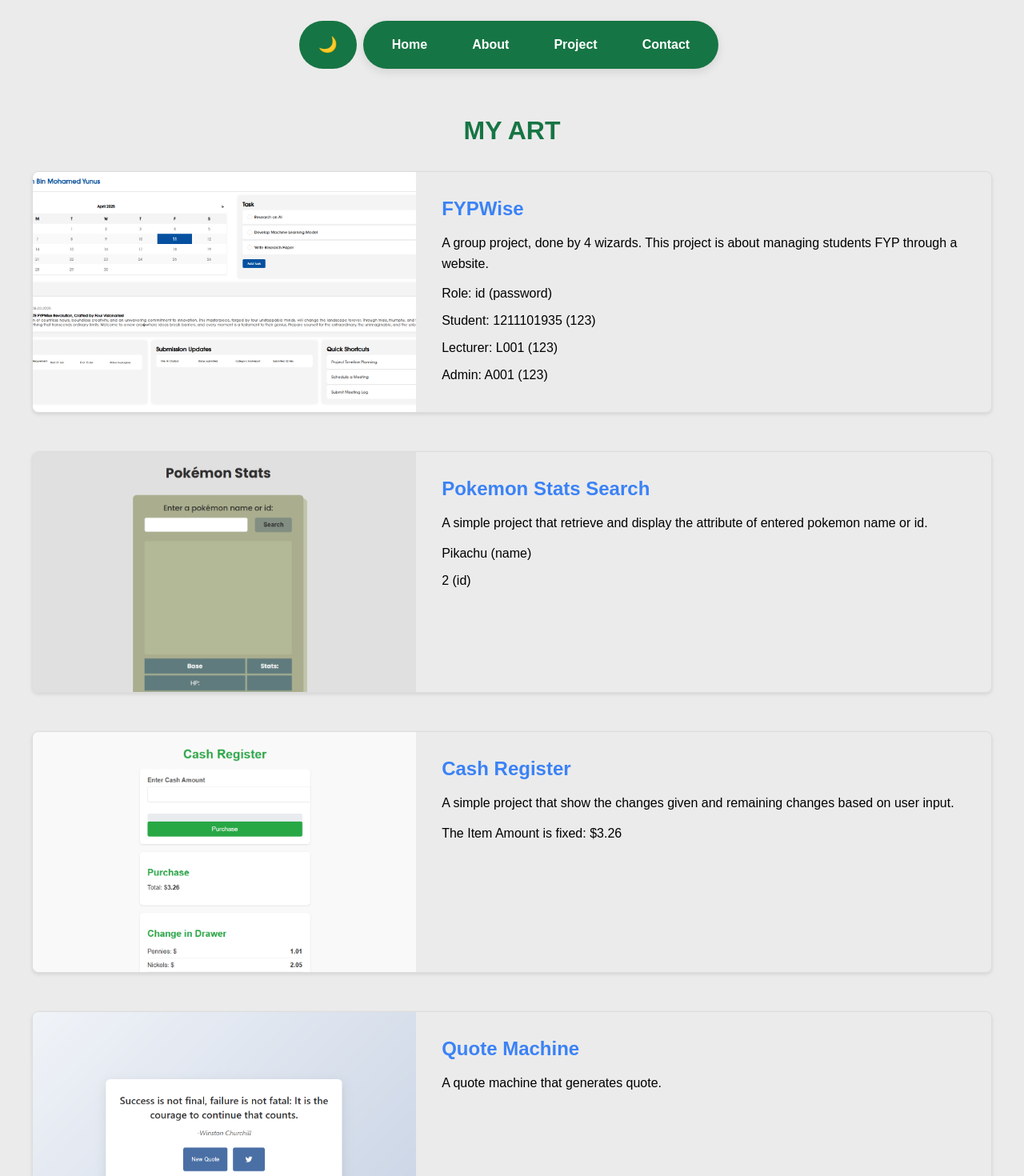
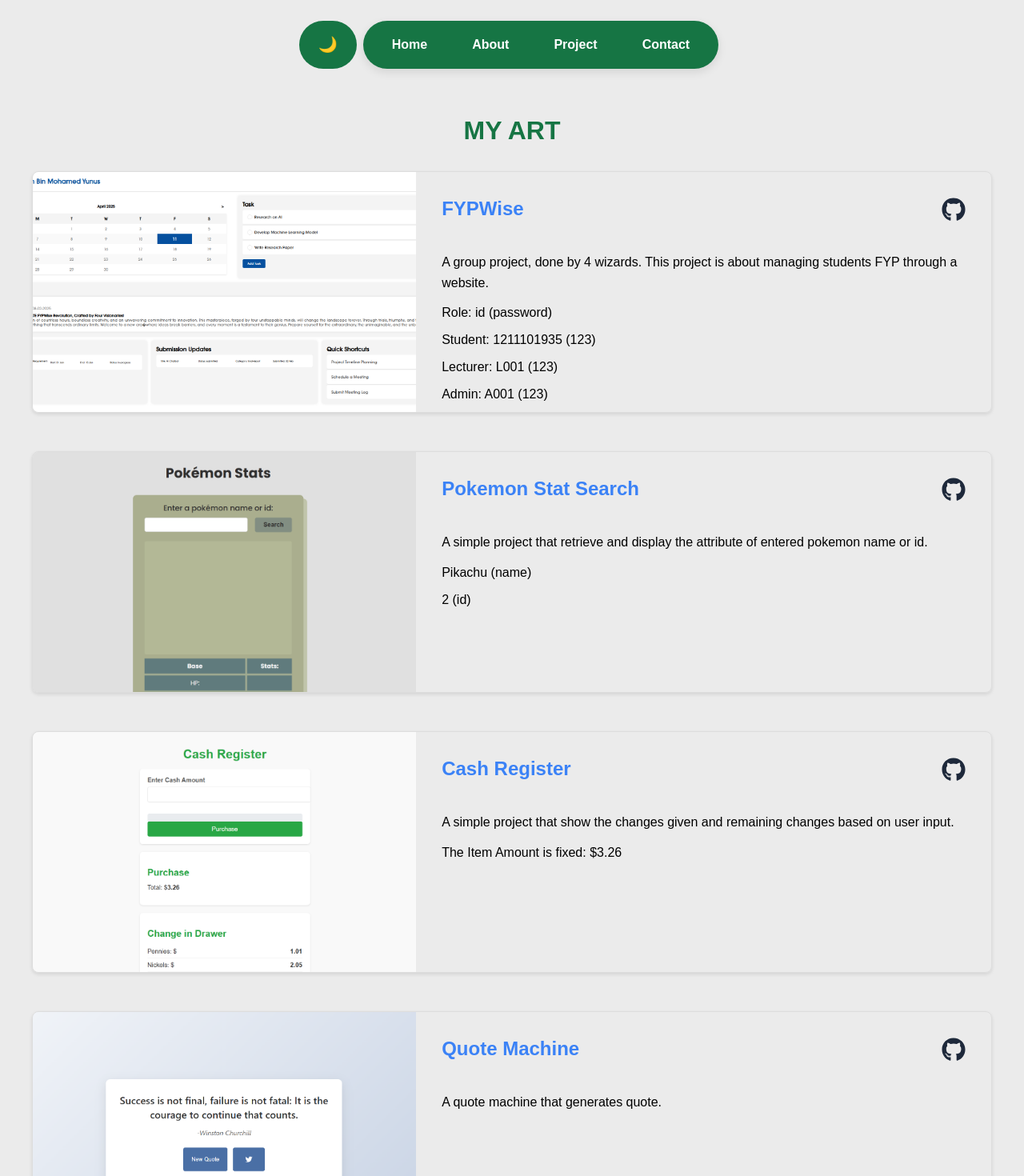
Before and after one commit to MohamedImran7868/imran-portfolio, a React (Vite) app: page /#/project in a window 1280 px wide. Shown: the top 1470 px of the page at 80% size. Built offline with nearby package versions, Linux system fonts and the light colour scheme.

Commit message:
Link updated

```diff
--- a/src/component/Project.jsx
+++ b/src/component/Project.jsx
@@ -16,7 +16,10 @@ function Project(){
                 <div className="project-item">
                     <img src={pic1} alt="Project 1" className="project-image"/>
                     <div className="project-details">
-                        <a className="project-name" href="https://imran7868.ct.ws/FYPWise-web/" target="_blank">FYPWise</a>
+                        <div className="project-details-title">
+                            <a className="project-name" href="https://imran7868.ct.ws/FYPWise-web/" target="_blank">FYPWise</a>
+                            <a className="project-name" href="https://github.com/FYPWise/FYPWise-web" target="_blank"><FaGithub size={30} className="github-icon"/></a>
+                        </div>
                         <p className="project-description">A group project, done by 4 wizards. This project is about managing students FYP through a website.</p>
                         <p>Role: id (password)</p>
                         <p>Student: 1211101935 (123)</p>
@@ -27,7 +30,10 @@ function Project(){
                 <div className="project-item">
                     <img src={pic2} alt="Project 2" className="project-image"/>
                     <div className="project-details">
-                        <a className="project-name" href="https://imran-pokemon-fetch-api.tiiny.site/" target="_blank">Pokemon Stats Search</a>
+                        <div className="project-details-title">
+                            <a className="project-name" href="https://imran-pokemon-fetch-api.tiiny.site/" target="_blank">Pokemon Stat Search</a>
+                            <a className="project-name" href="https://github.com/MohamedImran7868/Pokemon" target="_blank"><FaGithub size={30} className="github-icon"/></a>
+                        </div>
                         <p className="project-description">A simple project that retrieve and display the attribute of entered pokemon name or id.</p>
                         <p>Pikachu (name)</p>
                         <p>2 (id)</p>
@@ -36,7 +42,10 @@ function Project(){
                 <div className="project-item">
                     <img src={pic3} alt="Project 3" className="project-image"/>
                     <div className="project-details">
-                        <a className="project-name" href="https://determined-coyote.static.domains/" target="_blank">Cash Register</a>
+                        <div className="project-details-title">
+                            <a className="project-name" href="https://determined-coyote.static.domains/" target="_blank">Cash Register</a>
+                            <a className="project-name" href="https://github.com/MohamedImran7868/Cash-Register" target="_blank"><FaGithub size={30} className="github-icon"/></a>
+                        </div>
                         <p className="project-description">A simple project that show the changes given and remaining changes based on user input.</p>
                         <p>The Item Amount is fixed: $3.26</p>
                     </div>
@@ -44,7 +53,10 @@ function Project(){
                 <div className="project-item">
                     <img src={pic4} alt="Project 4" className="project-image"/>
                     <div className="project-details">
-                        <a className="project-name" href="https://imran7868.playcode.io/" target="_blank">Quote Machine</a>
+                        <div className="project-details-title">
+                            <a className="project-name" href="https://imran7868.playcode.io/" target="_blank">Quote Machine</a>
+                            <a className="project-name" href="https://github.com/MohamedImran7868/Quote-Machine" target="_blank"><FaGithub size={30} className="github-icon"/></a>
+                        </div>
                         <p className="project-description">A quote machine that generates quote.</p>
                     </div>
                 </div>
--- a/src/index.css
+++ b/src/index.css
@@ -318,8 +318,8 @@ button:active{
 .about-container {
   padding: 1rem 2rem;
   max-width: 1200px;
+  min-height: 80vh;
   margin: 0 auto;
-  margin-bottom: 16px;
   box-sizing: border-box;
 }
 
@@ -443,6 +443,12 @@ hr {
   padding: 1.5rem;
 }
 
+.project-details-title{
+  display: flex;
+  flex-direction: row;
+  justify-content: space-between;
+}
+
 .project-name {
   text-decoration: none;
   font-size: 1.5rem;
@@ -490,6 +496,7 @@ hr {
   display: flex;
   flex-direction: column;
   justify-content: space-around;
+  min-height: 80vh;
   padding: 50px;
   margin: 0 auto;
   margin-bottom: 10px;
```
